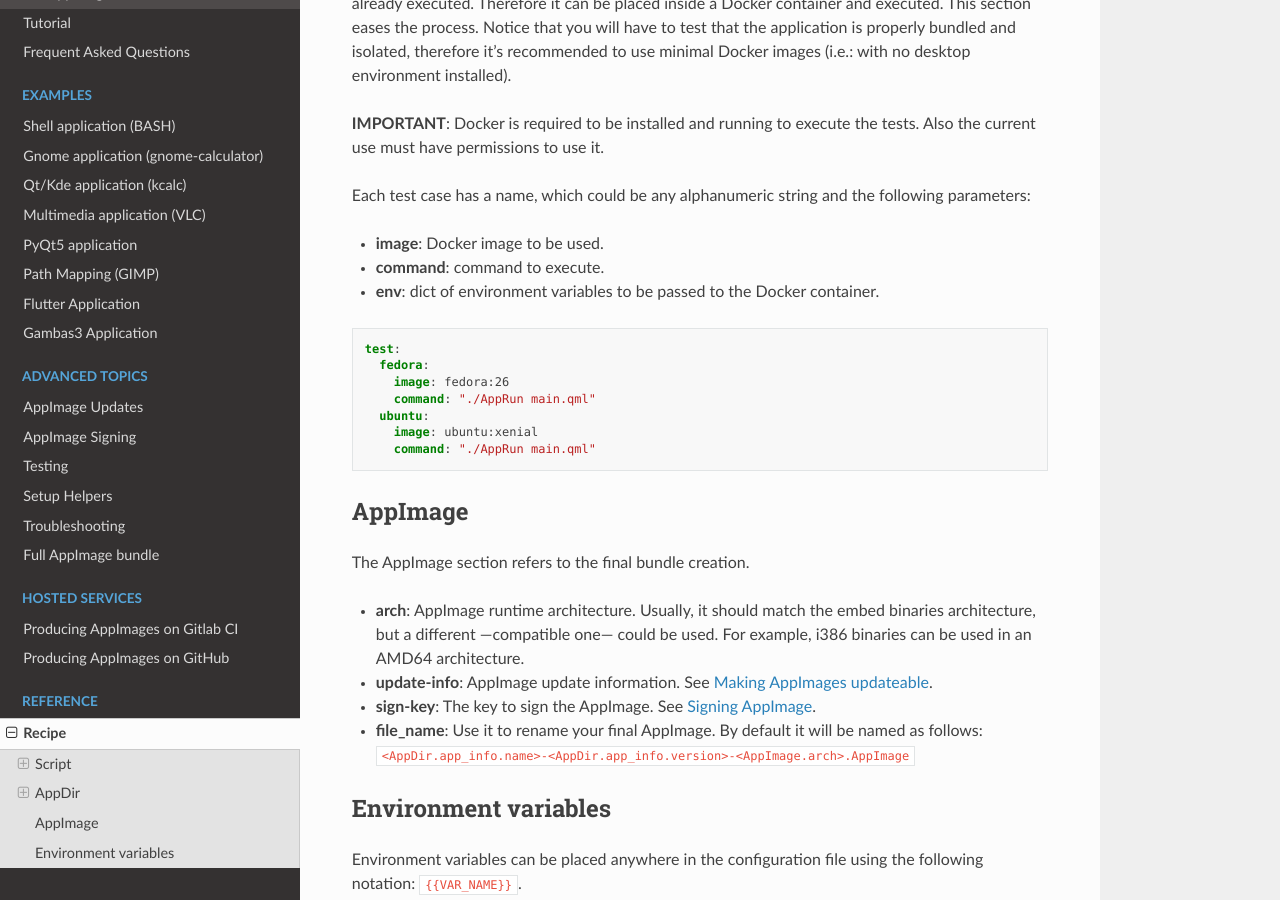
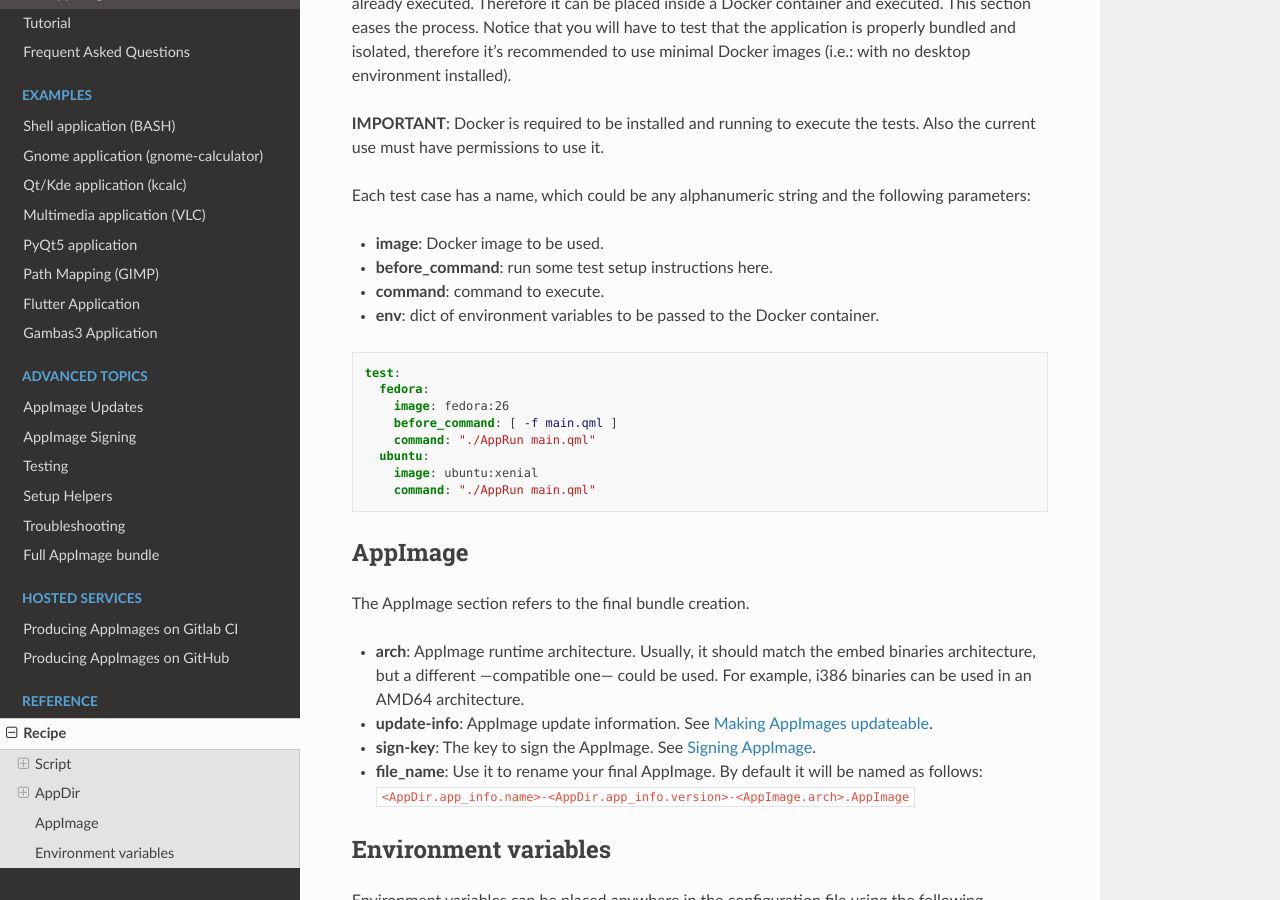
Before and after one commit to AppImageCrafters/appimage-builder-docs, a Sphinx documentation site: the page built from source/reference/recipe.rst, in a window 1280 px wide and 900 px high, scrolled down 4752 px. Built offline with Sphinx 7.4.7 and the Read the Docs theme 2.0.0, drawn with Linux system fonts in a browser that asks for light colours.

Commit message:
Add before_command documentation

```diff
--- a/source/reference/recipe.rst
+++ b/source/reference/recipe.rst
@@ -271,6 +271,7 @@ Each test case has a name, which could be any alphanumeric string and the
 following parameters:
 
 - **image**: Docker image to be used.
+- **before_command**: run some test setup instructions here.
 - **command**: command to execute.
 - **env**: dict of environment variables to be passed to the Docker container.
 
@@ -279,6 +280,7 @@ following parameters:
   test:
     fedora:
       image: fedora:26
+      before_command: [ -f main.qml ]
       command: "./AppRun main.qml"
     ubuntu:
       image: ubuntu:xenial
```
